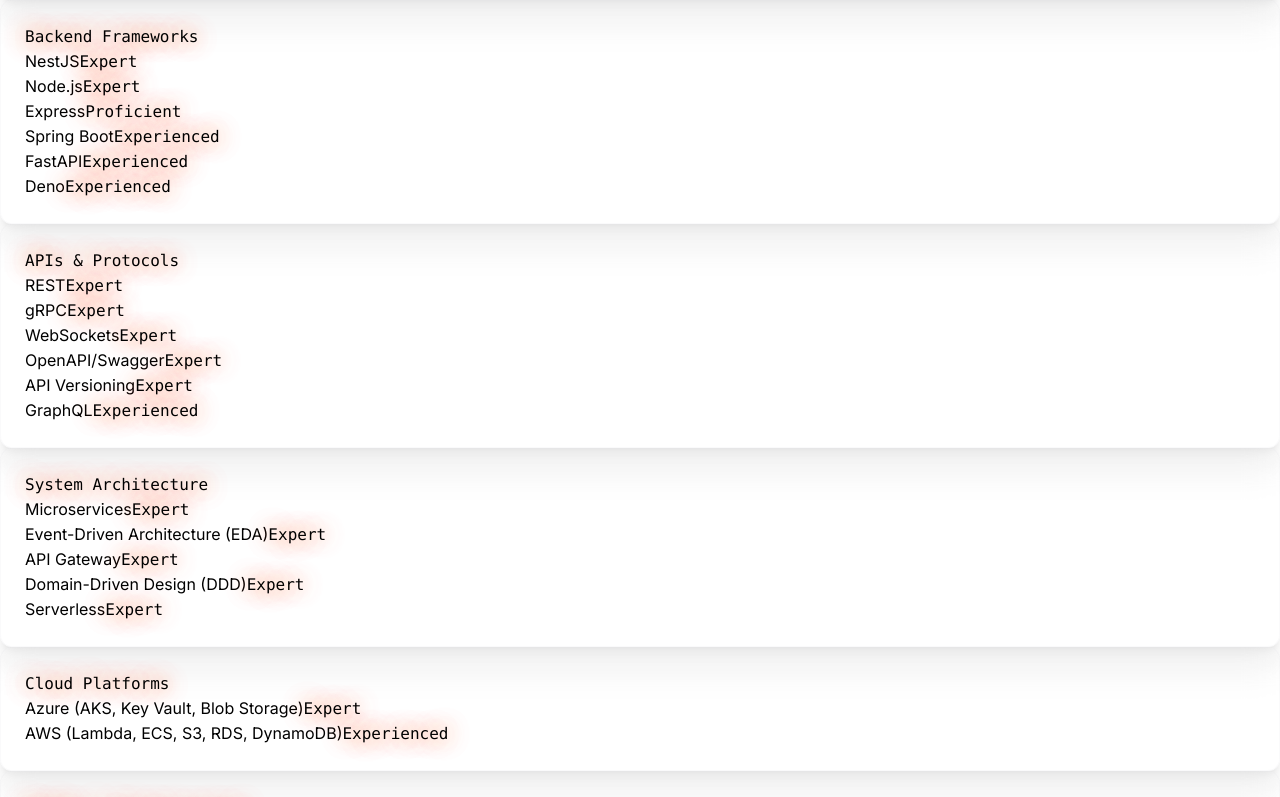
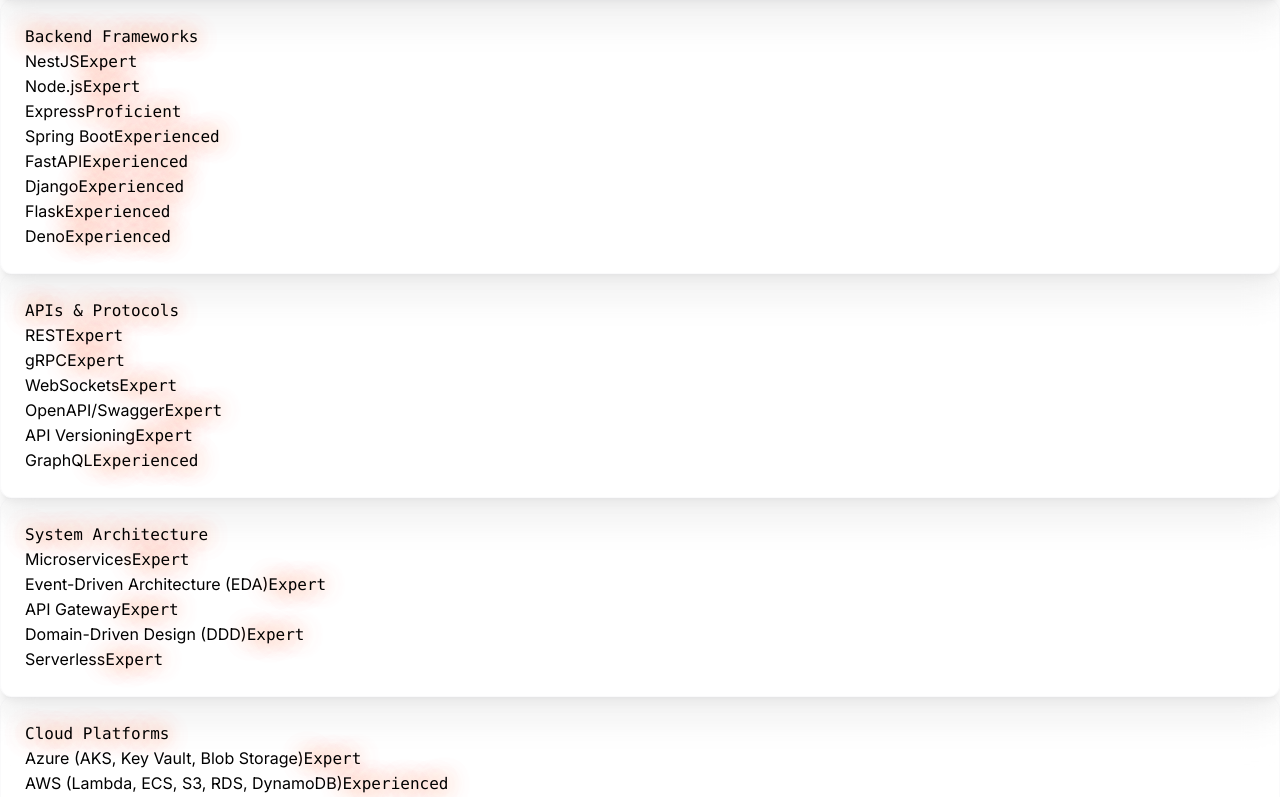
Before and after one commit to MRdevX/mrashidi.me, a Next.js app: page /about in a window 1280 px wide. Shown: the part 1420-2217 px from the top of the page. Built offline with nearby package versions, Linux system fonts and the light colour scheme.

Commit message:
chore(release): 0.1.9

```diff
--- a/package.json
+++ b/package.json
@@ -1,6 +1,6 @@
 {
   "name": "mrashidi.me",
-  "version": "0.1.8",
+  "version": "0.1.9",
   "private": true,
   "scripts": {
     "dev": "next dev --turbopack",
--- a/src/data/skills.ts
+++ b/src/data/skills.ts
@@ -33,6 +33,8 @@ const skillCategories: SkillCategory[] = [
       { name: "Express", level: "proficient" },
       { name: "Spring Boot", level: "experienced" },
       { name: "FastAPI", level: "experienced" },
+      { name: "Django", level: "experienced" },
+      { name: "Flask", level: "experienced" },
       { name: "Deno", level: "experienced" },
     ],
   },
```
Also changed, not shown: 2 other files (tests, documents, lock files or other folders).
